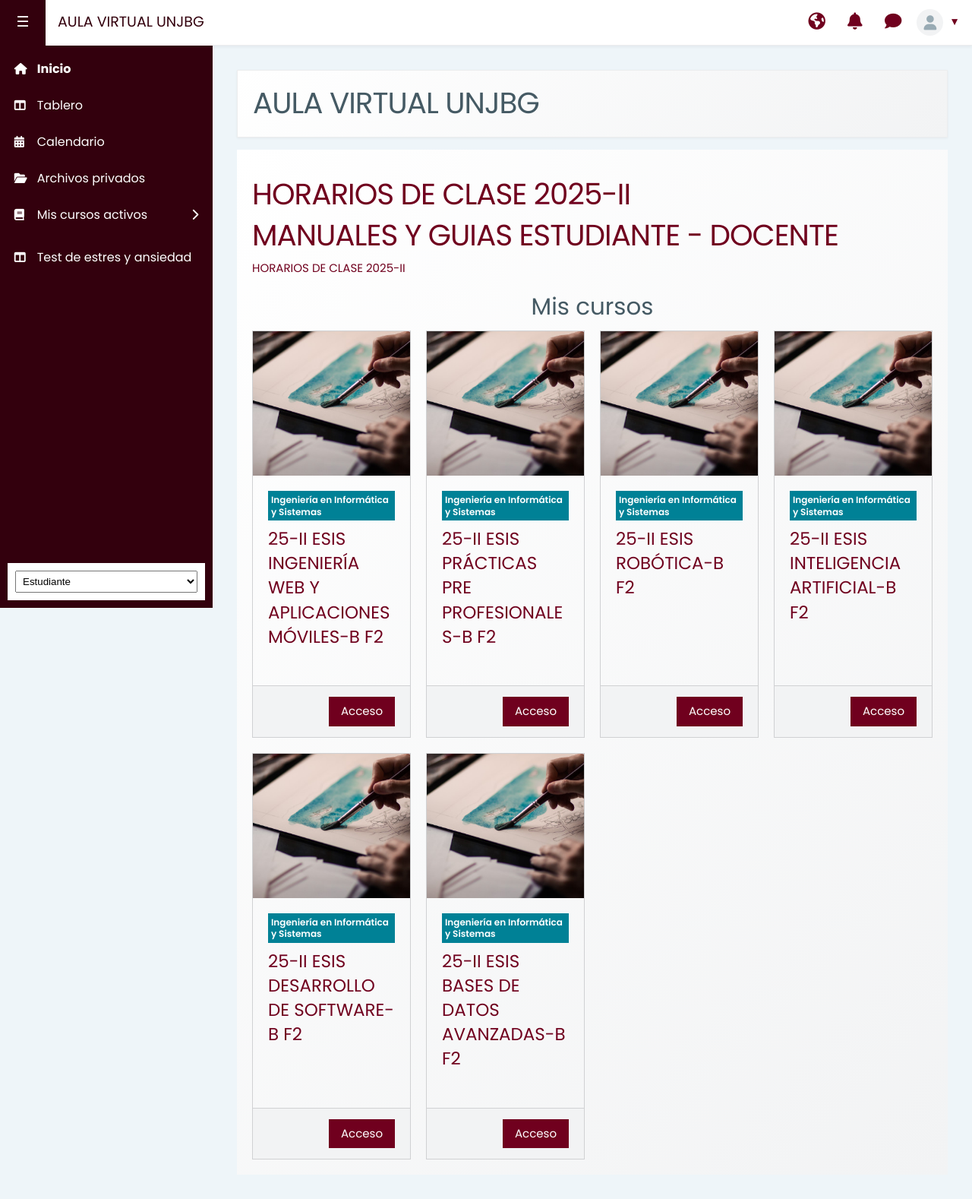
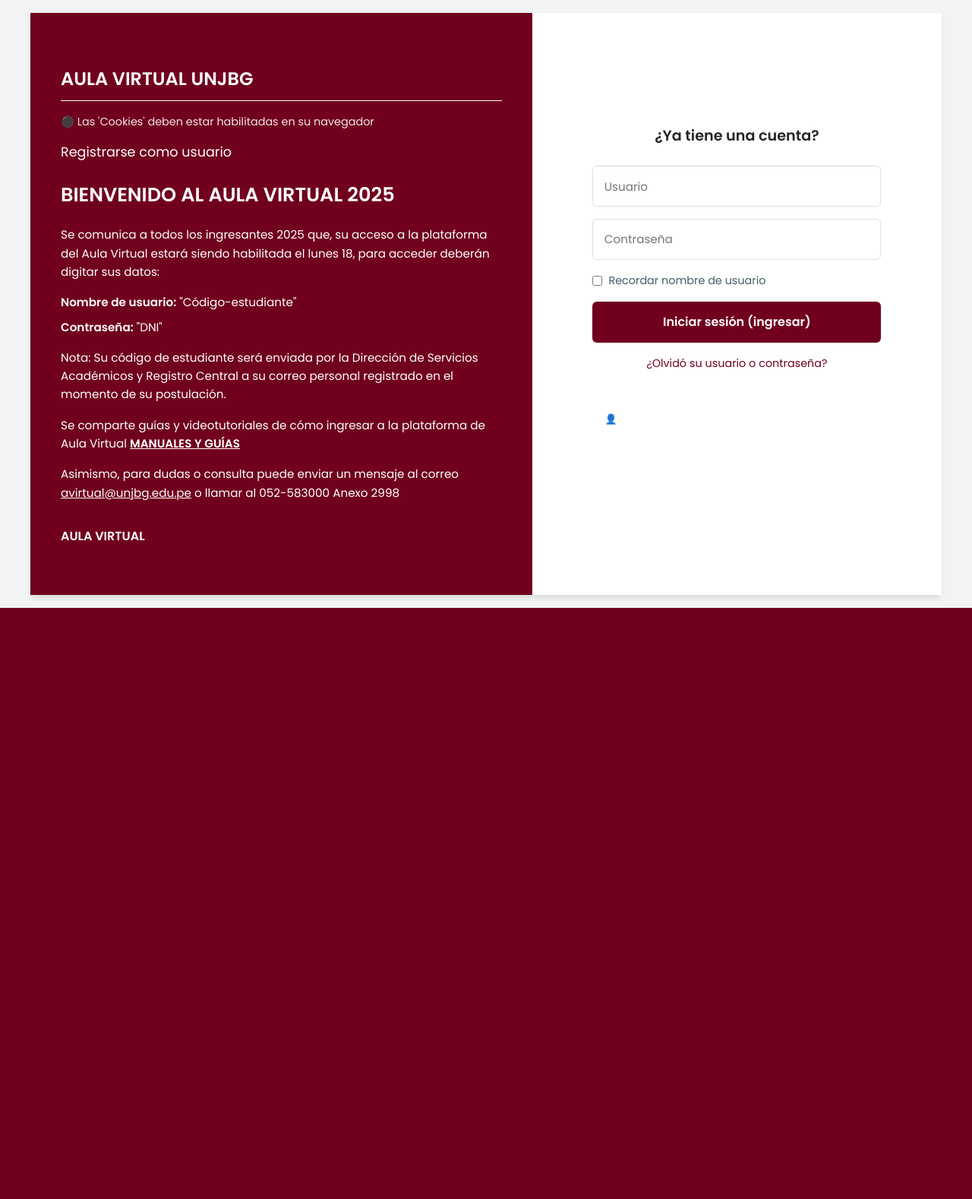
Before and after one commit to jorian101/unimind, a PHP site: page / in a window 1280 px wide. Shown: the whole page at 76% size. After the commit the page ends 800 px from the top, so only its background shows below. Run offline with PHP 8.4, Linux system fonts and the light colour scheme.

Commit message:
feat: login simulado

```diff
--- a/index.php
+++ b/index.php
@@ -4,6 +4,12 @@ require_once 'utils/SimpleRouter.php';
 $router = new SimpleRouter();
 $currentRole = $router->getCurrentRole();
 $currentPage = $router->getCurrentPage();
+
+// Si es la página de login, cargar directamente sin layout
+if ($currentRole === 'autenticacion' && $currentPage === 'login') {
+    include 'views/autenticacion/login.php';
+    exit;
+}
 ?>
 
 <!DOCTYPE html>
--- a/utils/SimpleRouter.php
+++ b/utils/SimpleRouter.php
@@ -4,8 +4,8 @@ class SimpleRouter {
     private $currentPage;
 
     public function __construct() {
-        $this->currentRole = $_GET['role'] ?? 'estudiante';
-        $this->currentPage = $_GET['page'] ?? ($this->currentRole === 'estudiante' ? 'inicio' : 'dashboard');
+        $this->currentRole = $_GET['role'] ?? 'autenticacion';
+        $this->currentPage = $_GET['page'] ?? 'login';
     }
 
     public function getCurrentRole() {
--- /dev/null
+++ b/views/autenticacion/login.css
@@ -0,0 +1,435 @@
+/* Base styles */
+body {
+  font-family: var(--font, "Poppins", sans-serif);
+  background-color: var(--bg-300, #f5f5f5);
+  margin: 0;
+  padding: 0;
+  line-height: 1.6;
+}
+
+.login {
+  display: flex;
+  justify-content: center;
+  align-items: center;
+  min-height: 100vh;
+  background-color: var(--bg-300, #f5f5f5);
+  padding: 0 1rem;
+}
+
+.login__wrapper {
+  display: flex;
+  flex-direction: row;
+  max-width: 1200px;
+  width: 100%;
+  background-color: var(--bg-100, #ffffff);
+  border-radius: 8px;
+  box-shadow: 0 4px 6px rgba(0, 0, 0, 0.1);
+}
+
+/* Panel izquierdo */
+.login__panel--left {
+  background-color: var(--pri-500, #0066cc);
+  color: var(--bg-100, #ffffff);
+  flex: 1 1 55%;
+  padding: 3rem 2.5rem;
+  display: flex;
+  flex-direction: column;
+  justify-content: center;
+  position: relative;
+}
+
+.login__content {
+  max-width: 100%;
+  width: 100%;
+}
+
+.login__title {
+  border-bottom: 1px solid var(--bg-100, #ffffff);
+  font-weight: 600;
+  font-size: 1.5rem;
+  margin-bottom: 1rem;
+  padding-bottom: 0.5rem;
+}
+
+.login__cookie-msg {
+  font-size: 0.9rem;
+  margin-bottom: 0.5rem;
+  opacity: 0.9;
+}
+
+.login__register-text {
+  font-size: 1.1rem;
+  margin-bottom: 1rem;
+  font-weight: 500;
+}
+
+.login__welcome {
+  font-size: 1.6rem;
+  font-weight: 600;
+  margin-bottom: 1.5rem;
+  line-height: 1.3;
+}
+
+.login__info-text,
+.login__note,
+.login__guides,
+.login__contact {
+  line-height: 1.6;
+  font-size: 0.95rem;
+  margin-bottom: 1rem;
+}
+
+.login__credentials {
+  list-style-type: none;
+  padding: 0;
+  margin: 0 0 1rem 0;
+}
+
+.login__credentials-item {
+  margin-bottom: 0.5rem;
+  font-size: 0.95rem;
+}
+
+.login__credentials-label {
+  font-weight: bold;
+}
+
+.login__manual-link {
+  font-weight: 600;
+  color: var(--bg-100, #ffffff);
+  text-decoration: underline;
+  transition: opacity 0.3s ease;
+}
+
+.login__manual-link:hover {
+  opacity: 0.8;
+}
+
+.login__contact-link {
+  color: var(--bg-100, #ffffff);
+  text-decoration: underline;
+}
+
+.login__footer-text {
+  margin-top: 2rem;
+  font-weight: 600;
+  text-align: left;
+}
+
+/* Panel derecho */
+.login__panel--right {
+  background-color: var(--bg-100, #ffffff);
+  flex: 1 1 45%;
+  padding: 3rem 2rem;
+  display: flex;
+  flex-direction: column;
+  justify-content: center;
+}
+
+.login__form-container {
+  max-width: 400px;
+  width: 100%;
+  margin: 0 auto;
+}
+
+.login__form-title {
+  font-size: 1.2rem;
+  font-weight: 600;
+  color: var(--var-900, #1a1a1a);
+  margin-bottom: 1.5rem;
+  text-align: center;
+}
+
+.login__error {
+  color: #dc3545;
+  background-color: #f8d7da;
+  border: 1px solid #f5c6cb;
+  padding: 0.75rem;
+  border-radius: 6px;
+  margin-bottom: 1rem;
+  font-size: 0.9rem;
+  text-align: center;
+}
+
+.login__form {
+  display: flex;
+  flex-direction: column;
+  gap: 1rem;
+}
+
+.login__input-group {
+  display: block;
+  width: 100%;
+}
+
+.login__input-group input {
+  width: 100%;
+  padding: 0.9rem;
+  border: 1px solid var(--bg-400, #d1d5db);
+  border-radius: 6px;
+  font-size: 0.95rem;
+  font-family: inherit;
+  box-sizing: border-box;
+  transition: border-color 0.3s ease;
+}
+
+.login__input-group input:focus {
+  border-color: var(--pri-500, #0066cc);
+  outline: none;
+  box-shadow: 0 0 0 2px rgba(0, 102, 204, 0.1);
+}
+
+.login__remember {
+  display: flex;
+  align-items: center;
+  gap: 0.5rem;
+  font-size: 0.9rem;
+  color: var(--var-700, #374151);
+}
+
+.login__remember input[type="checkbox"] {
+  width: auto;
+  margin: 0;
+}
+
+.login__btn {
+  background-color: var(--pri-500, #0066cc);
+  color: var(--bg-100, #ffffff);
+  border: none;
+  padding: 0.9rem;
+  font-weight: 600;
+  border-radius: 6px;
+  cursor: pointer;
+  font-size: 1rem;
+  font-family: inherit;
+  transition:
+    background-color 0.3s ease,
+    transform 0.2s ease;
+}
+
+.login__btn:hover {
+  background-color: var(--pri-700, #0056b3);
+  transform: translateY(-1px);
+}
+
+.login__btn:active {
+  transform: translateY(0);
+}
+
+.login__forgot {
+  font-size: 0.9rem;
+  color: var(--pri-500, #0066cc);
+  text-align: center;
+  text-decoration: none;
+  transition: color 0.3s ease;
+}
+
+.login__forgot:hover {
+  text-decoration: underline;
+  color: var(--pri-700, #0056b3);
+}
+
+.login__test-users {
+  margin-top: 2rem;
+  padding: 1rem;
+  background-color: rgba(255, 255, 255, 0.1);
+  border-radius: 6px;
+  font-size: 0.8rem;
+}
+
+.login__test-users-item {
+  color: #ffffff;
+  margin: 0.25rem 0;
+}
+
+.login__test-users-label {
+  font-weight: 600;
+  margin-bottom: 0.5rem;
+}
+
+.login__test-users-code {
+  background: rgba(255, 255, 255, 0.2);
+  padding: 0.2rem 0.4rem;
+  border-radius: 3px;
+}
+
+/* Responsive Design */
+
+/* Mobile Small - 425px y menores */
+@media (max-width: 425px) {
+  .login__wrapper {
+    flex-direction: column;
+  }
+
+  .login__panel--left {
+    flex: none;
+    order: 1;
+    padding: 1.5rem 1rem;
+    min-height: auto;
+  }
+
+  .login__panel--right {
+    flex: none;
+    order: 2;
+    padding: 2rem 1rem;
+  }
+
+  .login__title {
+    font-size: 1.2rem;
+  }
+
+  .login__welcome {
+    font-size: 1.3rem;
+  }
+
+  .login__info-text,
+  .login__note,
+  .login__guides,
+  .login__contact {
+    font-size: 0.85rem;
+  }
+
+  .login__form-container {
+    max-width: 100%;
+  }
+
+  .login__btn {
+    padding: 1rem;
+    font-size: 0.95rem;
+  }
+}
+
+/* Mobile Medium - 426px a 767px */
+@media (min-width: 426px) and (max-width: 767px) {
+  .login__wrapper {
+    flex-direction: column;
+  }
+
+  .login__panel--left {
+    flex: none;
+    order: 1;
+    padding: 2rem 1.5rem;
+    text-align: center;
+  }
+
+  .login__panel--right {
+    flex: none;
+    order: 2;
+    padding: 2.5rem 1.5rem;
+  }
+
+  .login__title {
+    font-size: 1.3rem;
+  }
+
+  .login__welcome {
+    font-size: 1.4rem;
+  }
+
+  .login__footer-text {
+    text-align: center;
+  }
+}
+
+/* Tablet - 768px a 1023px */
+@media (min-width: 768px) and (max-width: 1023px) {
+  .login__wrapper {
+    flex-direction: row;
+  }
+
+  .login__panel--left {
+    flex: 1 1 50%;
+    padding: 2.5rem 2rem;
+  }
+
+  .login__panel--right {
+    flex: 1 1 50%;
+    padding: 2.5rem 2rem;
+  }
+
+  .login__title {
+    font-size: 1.4rem;
+  }
+
+  .login__welcome {
+    font-size: 1.5rem;
+  }
+
+  .login__form-container {
+    max-width: 350px;
+  }
+}
+
+/* Desktop Small - 1024px a 1439px */
+@media (min-width: 1024px) and (max-width: 1439px) {
+  .login__panel--left {
+    flex: 1 1 55%;
+    padding: 3rem 2.5rem;
+  }
+
+  .login__panel--right {
+    flex: 1 1 45%;
+    padding: 3rem 2rem;
+  }
+
+  .login__form-container {
+    max-width: 380px;
+  }
+}
+
+/* Desktop Large - 1440px y mayores */
+@media (min-width: 1440px) {
+  .login__panel--left {
+    flex: 1 1 60%;
+    padding: 4rem 3rem;
+  }
+
+  .login__panel--right {
+    flex: 1 1 40%;
+    padding: 4rem 2.5rem;
+  }
+
+  .login__title {
+    font-size: 1.6rem;
+  }
+
+  .login__welcome {
+    font-size: 1.8rem;
+  }
+
+  .login__info-text,
+  .login__note,
+  .login__guides,
+  .login__contact {
+    font-size: 1rem;
+  }
+
+  .login__form-container {
+    max-width: 420px;
+  }
+
+  .login__form-title {
+    font-size: 1.3rem;
+  }
+
+  .login__input-group input {
+    padding: 1rem;
+    font-size: 1rem;
+  }
+
+  .login__btn {
+    padding: 1rem;
+    font-size: 1.1rem;
+  }
+}
+
+/* Ajustes adicionales para transiciones suaves entre breakpoints */
+@media (min-width: 426px) and (max-width: 500px) {
+  .login__panel--left {
+    padding: 1.8rem 1.2rem;
+  }
+
+  .login__panel--right {
+    padding: 2.2rem 1.2rem;
+  }
+}
--- /dev/null
+++ b/views/autenticacion/login.php
@@ -0,0 +1,87 @@
+<!DOCTYPE html>
+<html lang="es">
+<head>
+  <meta charset="UTF-8">
+  <meta name="viewport" content="width=device-width, initial-scale=1.0">
+  <title>Aula Virtual UNJBG 2025</title>
+  <link rel="stylesheet" href="public/css/theme.css">
+  <link rel="stylesheet" href="views/autenticacion/login.css">
+  <link rel="preconnect" href="https://fonts.googleapis.com">
+  <link rel="preconnect" href="https://fonts.gstatic.com" crossorigin>
+  <link href="https://fonts.googleapis.com/css2?family=Poppins:wght@400;600&display=swap" rel="stylesheet">
+</head>
+<body>
+  <main class="login">
+    <div class="login__wrapper">
+      <!-- Panel izquierdo -->
+      <section class="login__panel login__panel--left">
+        <div class="login__content">
+          <h1 class="login__title">AULA VIRTUAL UNJBG</h1>
+          <p class="login__cookie-msg">⚫ Las 'Cookies' deben estar habilitadas en su navegador</p>
+          <h2 class="login__register-text">Registrarse como usuario</h2>
+
+          <h3 class="login__welcome">BIENVENIDO AL AULA VIRTUAL 2025</h3>
+          <p class="login__info-text">
+            Se comunica a todos los ingresantes 2025 que, su acceso a la plataforma del Aula Virtual estará siendo habilitada el lunes 18, para acceder deberán digitar sus datos:
+          </p>
+          <ul class="login__credentials">
+            <li class="login__credentials-item"><strong class="login__credentials-label">Nombre de usuario:</strong> "Código-estudiante"</li>
+            <li class="login__credentials-item"><strong class="login__credentials-label">Contraseña:</strong> "DNI"</li>
+          </ul>
+          <p class="login__note">
+            Nota: Su código de estudiante será enviada por la Dirección de Servicios Académicos y Registro Central a su correo personal registrado en el momento de su postulación.
+          </p>
+          <p class="login__guides">
+            Se comparte guías y videotutoriales de cómo ingresar a la plataforma de Aula Virtual
+            <a href="#" class="login__manual-link">MANUALES Y GUÍAS</a>
+          </p>
+          <p class="login__contact">
+            Asimismo, para dudas o consulta puede enviar un mensaje al correo <a href="mailto:avirtual@unjbg.edu.pe" class="login__contact-link">avirtual@unjbg.edu.pe</a> o llamar al 052-583000 Anexo 2998
+          </p>
+          <p class="login__footer-text">AULA VIRTUAL</p>
+        </div>
+      </section>
+
+      <!-- Panel derecho -->
+      <section class="login__panel login__panel--right">
+        <div class="login__form-container">
+          <h3 class="login__form-title">¿Ya tiene una cuenta?</h3>
+
+          <?php if (isset($_SESSION['login_error'])): ?>
+            <div class="login__error" style="color: #dc3545; background-color: #f8d7da; border: 1px solid #f5c6cb; padding: 0.75rem; border-radius: 6px; margin-bottom: 1rem; font-size: 0.9rem; text-align: center;">
+              <?php echo htmlspecialchars($_SESSION['login_error']); ?>
+            </div>
+            <?php unset($_SESSION['login_error']); ?>
+          <?php endif; ?>
+
+          <form class="login__form" method="POST" action="controllers/AuthController.php">
+            <label class="login__input-group">
+              <input type="text" name="username" placeholder="Usuario" required>
+            </label>
+            <label class="login__input-group">
+              <input type="password" name="password" placeholder="Contraseña" required>
+            </label>
+
+            <div class="login__remember">
+              <input type="checkbox" id="remember" name="remember">
+              <label for="remember">Recordar nombre de usuario</label>
+            </div>
+
+            <button type="submit" class="login__btn">Iniciar sesión (ingresar)</button>
+
+            <a href="#" class="login__forgot">¿Olvidó su usuario o contraseña?</a>
+          </form>
+
+          <!-- Información de usuarios de prueba -->
+          <div class="login__test-users">
+            <p class="login__test-users-item"><span class="login__test-users-label">👤 Usuarios de prueba:</span></p>
+            <p class="login__test-users-item">Estudiante: <code class="login__test-users-code">codigo-estudiante</code> / <code class="login__test-users-code">dni</code></p>
+            <p class="login__test-users-item">Profesor: <code class="login__test-users-code">profesor1</code> / <code class="login__test-users-code">123456</code></p>
+            <p class="login__test-users-item">Admin: <code class="login__test-users-code">admin</code> / <code class="login__test-users-code">admin123</code></p>
+          </div>
+        </div>
+      </section>
+    </div>
+  </main>
+</body>
+</html>
```
Also changed, not shown: controllers/AuthController.php (+13 -0 lines), README.md, public/img/bg-login.png (added).
